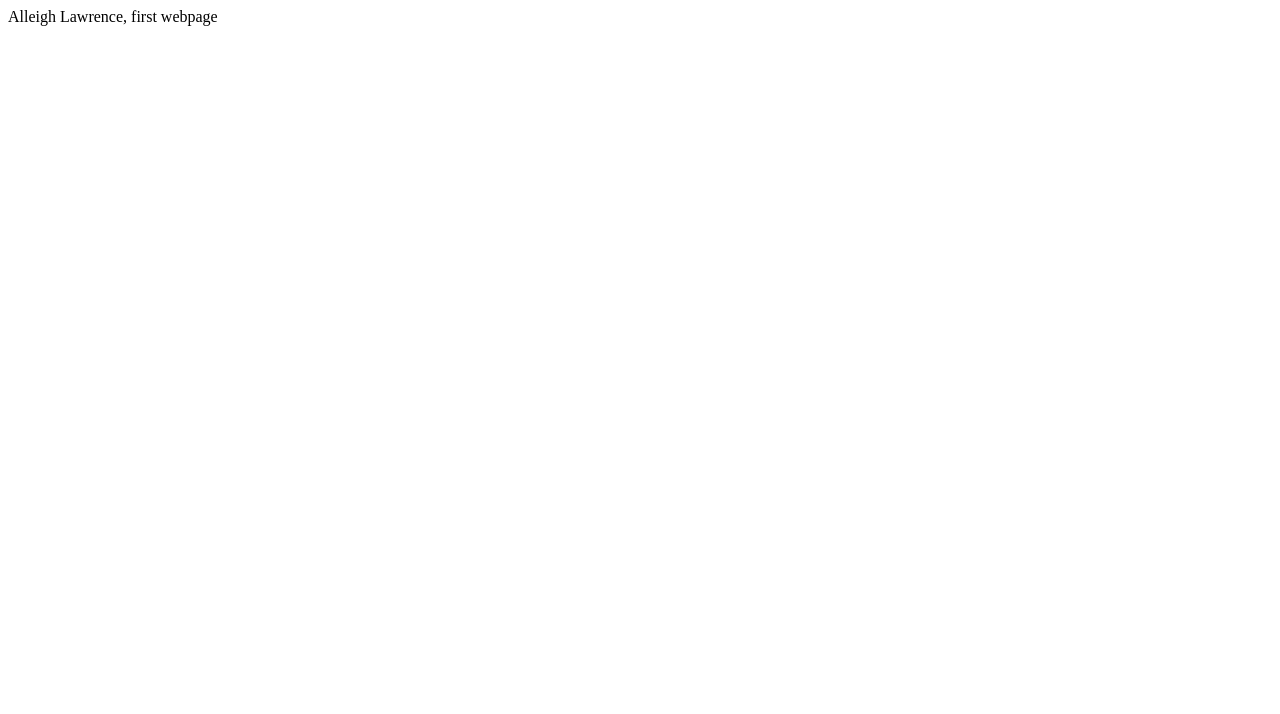
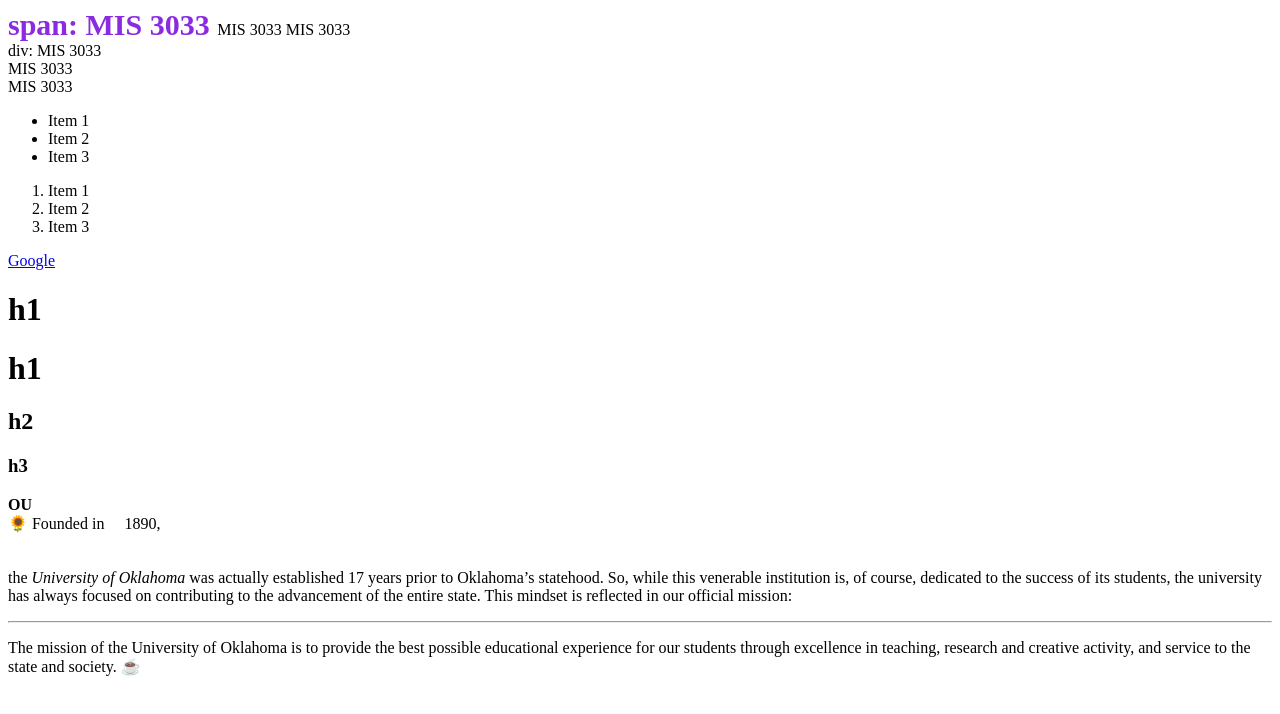
Before and after one commit to alleighlawrence/alleighlawrence.github.io, a plain HTML site: page 1002/index.html in a window 1280 px wide. Drawn offline with Linux system fonts and the light colour scheme.

Commit message:
post 1002 lecture

```diff
--- a/1002/index.html
+++ b/1002/index.html
@@ -1,10 +1,61 @@
 <html>
+
 <head>
-    <title> This is my first webpage</title>
+    <title> MIS 3033 Oct 2 Alleigh Lawrence </title>
 </head>
+
 <body>
-    Alleigh Lawrence, first webpage
+
+    <span style="color:blueviolet;font-size:30px;font-weight:bold;">
+        span: MIS 3033
+    </span>
+    <span>
+        MIS 3033
+    </span>
+    <span>
+        MIS 3033
+    </span>
+
+    <div>
+        div: MIS 3033
+    </div>
+    <div>
+        MIS 3033
+    </div>
+    <div>
+        MIS 3033
+    </div>
+
+    <p>
+        <!--paragraph-->
+
+        <ul>
+            <li> Item 1 </li>
+            <li> Item 2 </li>
+            <li> Item 3 </li>
+        </ul>
+
+        <ol>
+            <li> Item 1 </li>
+            <li> Item 2 </li>
+            <li> Item 3 </li>
+        </ol>
+
+        <a target="_blank" href="https://www.google.com/">Google</a>
+
+        <h1>h1</h1>
+        <h1>h1</h1>
+
+        <h2>h2</h2>
+        <h3>h3</h3>
+        <b>OU</b> <br />
+        &#127803; Founded in &nbsp;&nbsp;&nbsp; <!--creates spaces between words--> 1890, <br /> <br /> <br />
+        the <i>University of Oklahoma</i> was actually established 17 years prior to Oklahoma’s statehood. So, while this venerable institution is, of course, dedicated to the success of its students, the university has always focused on contributing to the advancement of the entire state. This mindset is reflected in our official mission:
+    </p>
+    <hr /> <!--horizontal line-->
+
+    <p>
+        The mission of the University of Oklahoma is to provide the best possible educational experience for our students through excellence in teaching, research and creative activity, and service to the state and society. &#9749;
+    </p>
 </body>
-
-
 </html>
```
